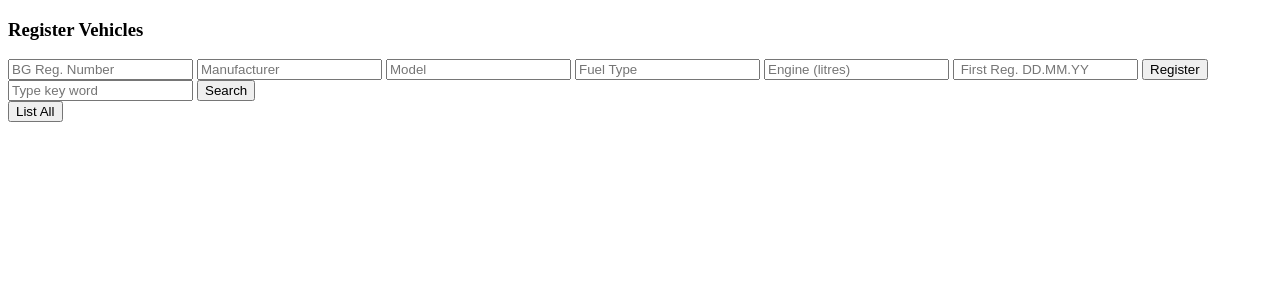
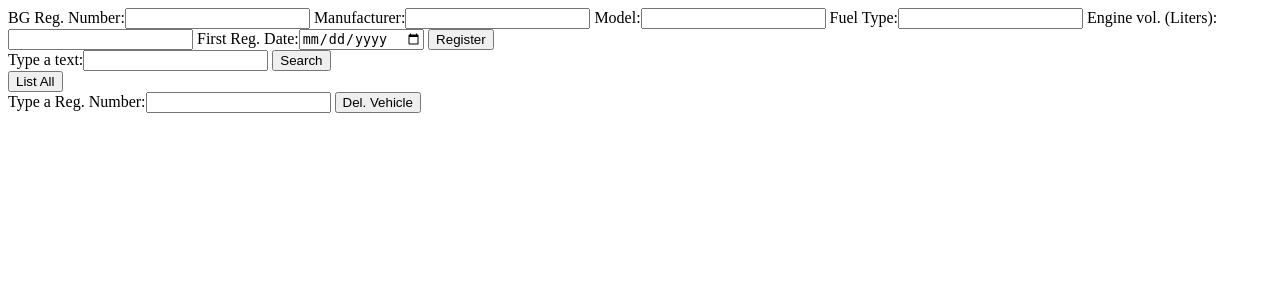
Before and after one commit to branchev/next-solutions, a Django app: page / in a window 1280 px wide. Shown: the top 300 px of the page. Run offline with Django 3.2, Linux system fonts and the light colour scheme.

Commit message:
Refactoring the HTML templates using forms and updating with Delete feature. Visualisation changed using lable names.

```diff
--- /dev/null
+++ b/next_sol/vehicles/forms.py
@@ -0,0 +1,57 @@
+from django import forms
+
+
+class DateInputForm(forms.DateInput):
+    input_type = 'date'
+
+
+class RegisterForm(forms.Form):
+    bg_reg_number = forms.CharField(
+        label='BG Reg. Number',
+        required=True,
+        min_length=7,
+        max_length=8,
+    )
+    manufacturer = forms.CharField(
+        required=True,
+        label='Manufacturer',
+        max_length=20,
+    )
+    man_model = forms.CharField(
+        required=True,
+        label='Model',
+        max_length=15,
+    )
+    # TODO CHOICE FIELD
+    fuel_type = forms.CharField(
+        required=True,
+        label='Fuel Type',
+        max_length=10,
+    )
+    engine_vol = forms.FloatField(
+        required=True,
+        label='Engine vol. (Liters)',
+        min_value=0,
+        max_value=7.5,
+    )
+    first_registration = forms.DateField(
+        required=True,
+        label='First Reg. Date',
+        widget=DateInputForm,
+    )
+
+
+class SearchForm(forms.Form):
+    key = forms.CharField(
+        required=True,
+        label="Type a text",
+        max_length=30,
+    )
+
+
+class DeleteForm(forms.Form):
+    bg_reg_number = forms.CharField(
+        required=True,
+        label="Type a Reg. Number",
+        max_length=30,
+    )
--- a/next_sol/vehicles/models/bg_reg.py
+++ b/next_sol/vehicles/models/bg_reg.py
@@ -7,7 +7,7 @@ from django.db import models
 
 class BGRegNumber(models.Model):
     bg_reg_number = models.CharField(
-        max_length=10,
+        max_length=8,
         unique=True,
         blank=False,
     )
--- a/next_sol/vehicles/urls.py
+++ b/next_sol/vehicles/urls.py
@@ -1,9 +1,10 @@
 from django.urls import path
-from .views import index, register_vehicle, list_vehicles, search_vehicles
+from .views import index, register_vehicle, list_vehicles, search_vehicles, delete_vehicle
 
 urlpatterns = [
     path('', index),
     path('register-vehicle', register_vehicle),
     path('list-all', list_vehicles),
     path('search', search_vehicles),
+    path('delete', delete_vehicle),
 ]
--- a/next_sol/vehicles/views.py
+++ b/next_sol/vehicles/views.py
@@ -1,10 +1,17 @@
 from django.shortcuts import render, redirect
 
+from next_sol.vehicles.forms import RegisterForm, DateInputForm, SearchForm, DeleteForm
 from next_sol.vehicles.models import BGRegNumber, ManufacturerModel, Manufacturer, CurrentVehicleData, FuelType
 
 
 def index(request):
-    return render(request, 'index.html')
+    context = {
+        'register_form': RegisterForm(),
+        'date_input_form': DateInputForm(),
+        'search_form': SearchForm(),
+        'delete_form': DeleteForm(),
+    }
+    return render(request, 'index.html', context)
 
 
 def register_vehicle(request):
@@ -74,18 +81,25 @@ def list_vehicles(request):
 
 
 def search_vehicles(request):
-    key_word = request.POST['key_word']
+    key_word = request.POST['key']
 
     context = {
-        # 'vehicles': [],
         'current_model': CurrentVehicleData.objects.all(),
         'bg_regs': BGRegNumber.objects.all(),
         'fuel_type': FuelType.objects.all(),
         'manufacturer': Manufacturer.objects.all(),
         'man_model': ManufacturerModel.objects.all(),
-
-        'searching_key': key_word
     }
 
+    return render(request, 'search.html', context)
 
-    return render(request, 'search.html', context)
+
+def delete_vehicle(request):
+    reg_number = request.POST['bg_reg_number']
+
+    searched_reg = BGRegNumber.objects. \
+        filter(bg_reg_number=reg_number). \
+        first()
+    if searched_reg:
+        searched_reg.delete()
+    return redirect('/')
--- a/templates/index.html
+++ b/templates/index.html
@@ -5,57 +5,15 @@
     <title>Title</title>
 </head>
 <body>
-<h3>Register Vehicles</h3>
+
 <form method="post" action="/register-vehicle">
-
-    <input required
-           type="text"
-           name="bg_reg_number"
-           placeholder="BG Reg. Number">
-    <input required
-           type="text"
-           name="manufacturer"
-           placeholder="Manufacturer">
-    <input required
-           type="text"
-           name="man_model"
-           placeholder="Model">
-
-    {#TODO IMPLEMET THE SELECT FORM BELOW (PROBLEM WITH EXTRACTING THE DATA TO STRING)#}
-    {#    <select name="fuel_type">#}
-    {#            <option value="Gasoline" name="fuel_type">Gasoline</option>#}
-    {#            <option value="Diesel" name="fuel_type">Diesel</option>#}
-    {#            <option value="LPG" name="fuel_type">LPG</option>#}
-    {#            <option value="Methane" name="fuel_type">Methane</option>#}
-    {#            <option value="Electrical" name="fuel_type">Electrical</option>#}
-    {#    </select>#}
-    {#TODO CHANGE THE INPUT WITH DROPDOWN AS ABOVE#}
-    <input required
-           type="text"
-           name="fuel_type"
-           placeholder="Fuel Type">
-
-    <input required
-           type="number"
-           name="engine_vol"
-           min="0"
-           step="0.1"
-           placeholder="Engine (litres)">
-    {#TODO IMPLEMENTATION OF DATEFIELD#}
-    <input required
-           type="text"
-           name="first_registration"
-           placeholder=" First Reg. DD.MM.YY">
+    {{ register_form }}
     <button>Register</button>
     {% csrf_token %}
 </form>
 
-{#TODO IMPLEMENTATION OF SEARCH BUTTON WITH ACTION THAT SEARCHES IN ALL TABLES AND COLUMNS AND RETURNS INFORMATION IF ANY MATCHED#}
 <form method="post" action="/search">
-    <input type="text"
-          name="key_word"
-           placeholder="Type key word"
-    >
+    {{ search_form }}
     <button>Search</button>
     {% csrf_token %}
 </form>
@@ -65,8 +23,11 @@
     {% csrf_token %}
 </form>
 
-{# TODO IMPLEMENTATION OF DELETE INPUT AND BUTTON -> THE INPUT MUST TAKES THE BG REG_NUMBER OF THE VEHICLE THAT IS NEEDED TO BE DELETED#}
-
+<form method="post" action="/delete">
+    {{ delete_form }}
+    <button>Del. Vehicle</button>
+    {% csrf_token %}
+</form>
 
 </body>
 </html>
```
Also changed, not shown: next_sol/vehicles/m.py (deleted, +0 -18 lines), next_sol/vehicles/models/manufacturer.py (line endings or trailing spaces).
